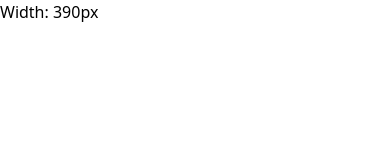
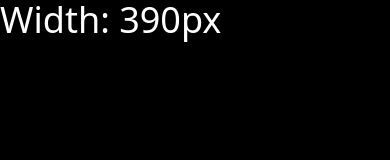
Before and after one commit to asimkamalk/TailwindCSS, a plain HTML site: page 11-breakpoints.html in a window 390 px wide. Drawn offline with nearby package versions, Linux system fonts and the light colour scheme.

Commit message:
added media queries in body tag for responsive design

```diff
--- a/11-breakpoints.html
+++ b/11-breakpoints.html
@@ -8,8 +8,10 @@
     <title>Breakpoints & Media Queries</title>
   </head>
   <!-- Tailwind is mobile-first -->
-  <body>
-    <h1></h1>
+  <body
+    class="bg-black sm:bg-green-800 md:bg-blue-800 lg:bg-yellow-800 xl:bg-purple-800 2xl:bg-red-800"
+  >
+    <h1 class="text-white text-4xl md:3xl xl:text-5xl"></h1>
 
     <script>
       function showBrowserWidth() {
```
